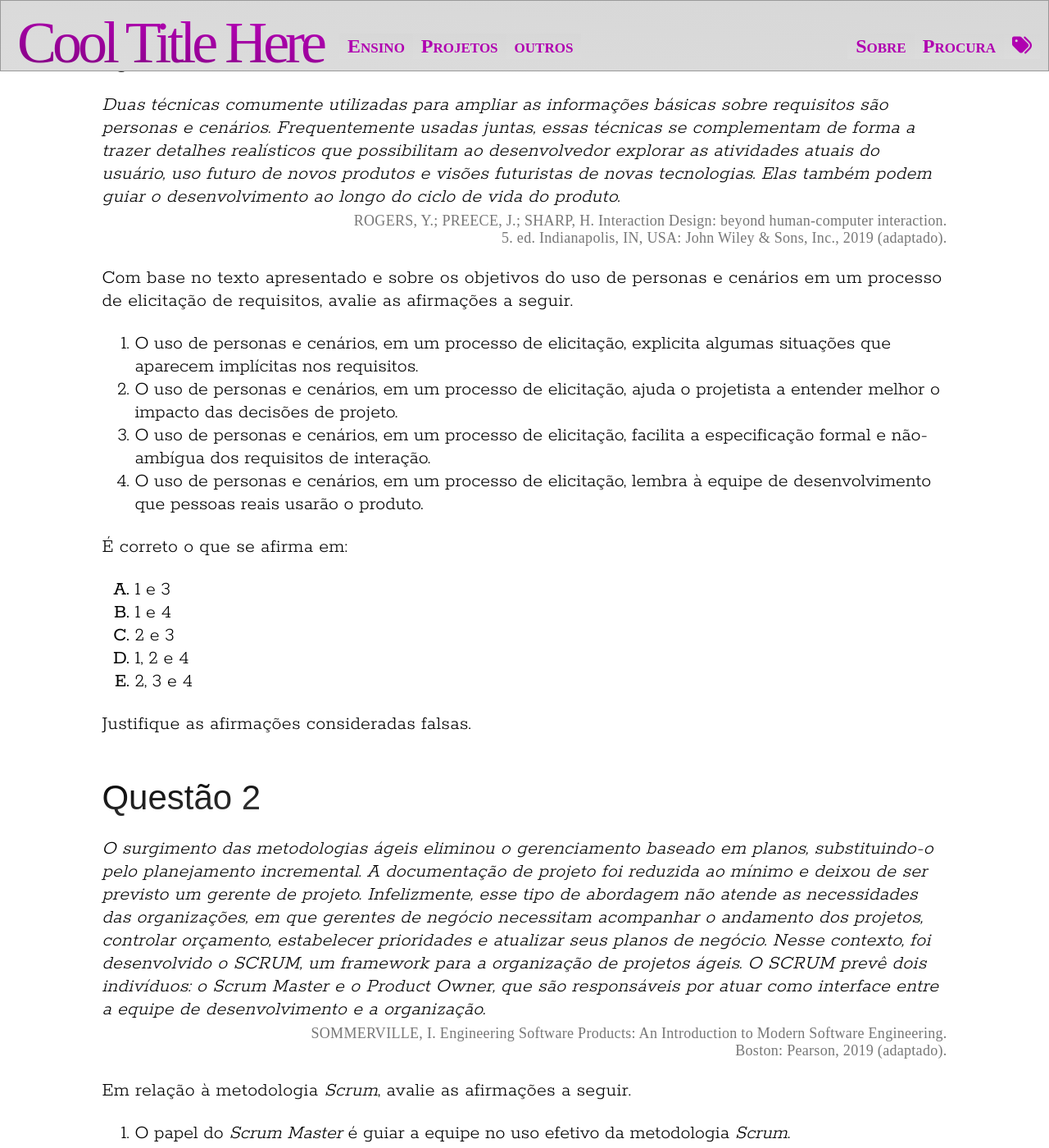
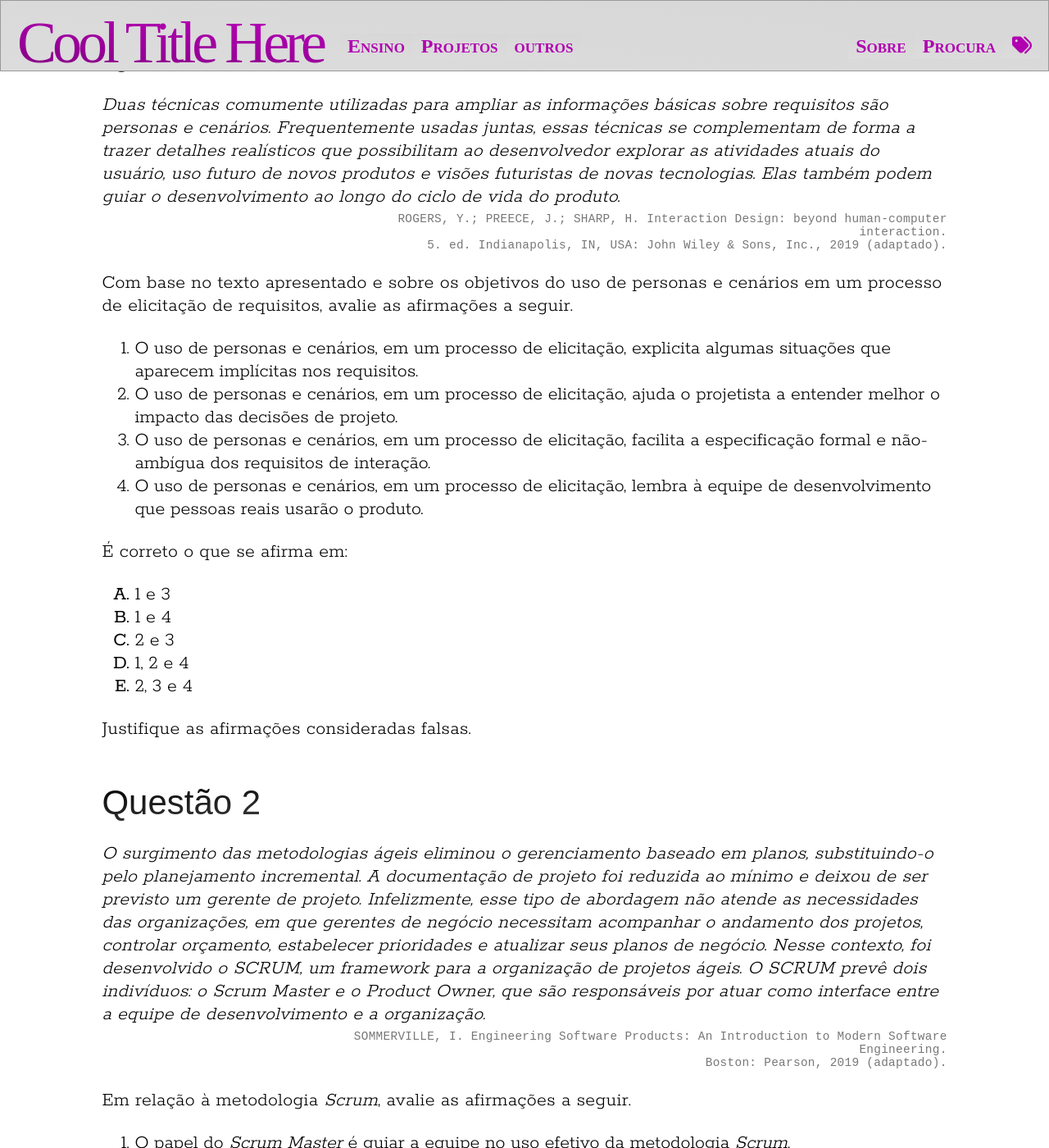
Before and after one commit to rafasgj/rafaeljeffman.com, a Jekyll site: the page built from teaching/lasalle/lectures/engswlab/lecture-07.md, in a window 1280 px wide and 1400 px high, scrolled down 508 px. Shown: the whole window at 82% size. Built offline with Jekyll 4.4.1, drawn with Linux system fonts in a browser that asks for light colours; nearby versions of some CDN libraries; some web fonts are replaced.

Commit message:
typography: use common classes for lettered lists and book cite.

```diff
--- a/_sass/typography.scss
+++ b/_sass/typography.scss
@@ -129,6 +129,21 @@
 h4 {
   font-size: 130%;
   margin: 1.5em 0 0.25em 0;
+}
+
+ul.lettered { list-style-type: upper-alpha; }
+ul.lettered li::marker { font-weight: 400; }
+
+span.bibtex {
+    display:block;
+    margin-top: 5px;
+    margin-right: 0;
+    margin-left: auto;
+    text-align:right;
+    font-family: monospace;
+    color:#777;
+    font-size:60%;
+    max-width: 75%;
 }
 
 #section-title {
--- a/teaching/lasalle/lectures/engswlab/lecture-07.md
+++ b/teaching/lasalle/lectures/engswlab/lecture-07.md
@@ -9,11 +9,6 @@
   link: /teaching/lasalle/2023-02-engswlab
 ---
 
-<style>
-    ul.lettered { list-style-type: upper-alpha; }
-    ul.lettered li::marker { font-weight: 400; }
-</style>
-
 > **Nota**: Todas as questões foram extraídas de provas do ENADE, e podem ter sofrido alterações.
 
 ## Questão 1
@@ -23,9 +18,7 @@
 realísticos que possibilitam ao desenvolvedor explorar as atividades atuais do usuário, uso futuro de
 novos produtos e visões futuristas de novas tecnologias. Elas também podem guiar o desenvolvimento
 ao longo do ciclo de vida do produto._
-<span style="display:block; margin-top: 5px; text-align:right; font-family: monospaced; color:#777; font-size:75%">
-ROGERS, Y.; PREECE, J.; SHARP, H. Interaction Design: beyond human-computer interaction.<br/>5. ed. Indianapolis, IN, USA: John Wiley & Sons, Inc., 2019 (adaptado).
-</span>
+<span class="bibtex">ROGERS, Y.; PREECE, J.; SHARP, H. Interaction Design: beyond human-computer interaction.<br/>5. ed. Indianapolis, IN, USA: John Wiley & Sons, Inc., 2019 (adaptado).</span>
 
 Com base no texto apresentado e sobre os objetivos do uso de personas e cenários em um processo de
 elicitação de requisitos, avalie as afirmações a seguir.
@@ -60,9 +53,7 @@
 o SCRUM, um framework para a organização de projetos ágeis. O SCRUM prevê dois indivíduos: o
 Scrum Master e o Product Owner, que são responsáveis por atuar como interface entre a equipe de
 desenvolvimento e a organização._
-<span style="display:block; margin-top: 5px; text-align:right; font-family: monospaced; color:#777; font-size:75%">
-SOMMERVILLE, I. Engineering Software Products: An Introduction to Modern Software Engineering.<br/> Boston: Pearson, 2019 (adaptado).
-</span>
+<span class="bibtex">SOMMERVILLE, I. Engineering Software Products: An Introduction to Modern Software Engineering.<br/> Boston: Pearson, 2019 (adaptado).</span>
 
 Em relação à metodologia _Scrum_, avalie as afirmações a seguir.
 1. O papel do _Scrum Master_ é guiar a equipe no uso efetivo da metodologia _Scrum_.
```
